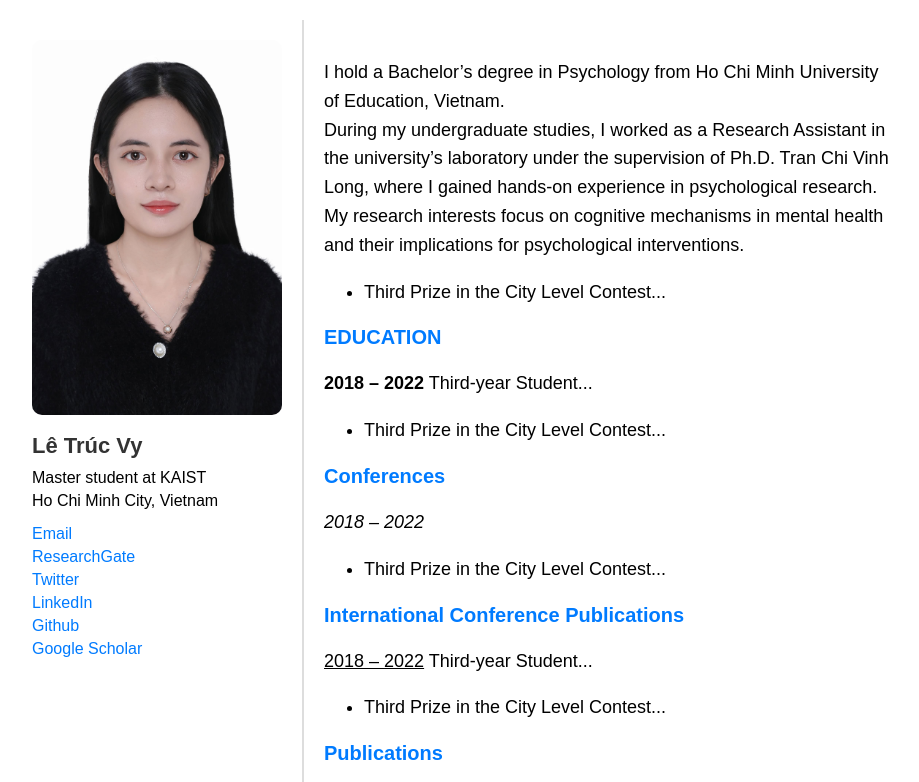
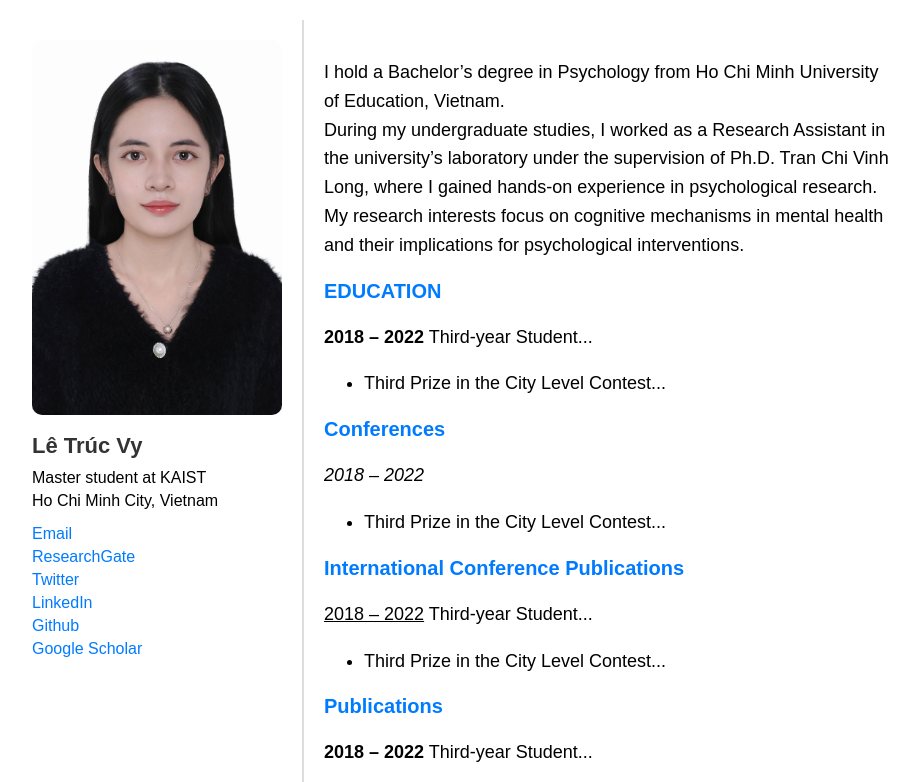
Before and after one commit to judy2510/Vy-Truc-Le, a plain HTML site: page index.html in a window 1280 px wide. Shown: the top 782 px of the page, without its empty margins (178-1097 px from the left). Drawn offline with Linux system fonts and the light colour scheme.

Commit message:
Update index.html

```diff
--- a/index.html
+++ b/index.html
@@ -105,11 +105,6 @@
                                 trong cặp <i></i> là chữ nghiêng
                                 trong cặp <u></u> là chữ gạch chân
             -->
-            <ul>
-                <!--đây là cách viết danh sách-->
-                <!-- mỗi dòng <li></li> là 1 list -->
-                <li>Third Prize in the City Level Contest...</li>
-            </ul>
             <!--Sửa tên đề mục-->
             <h3>EDUCATION</h3>
             <!--Sửa nội dung-->
```
